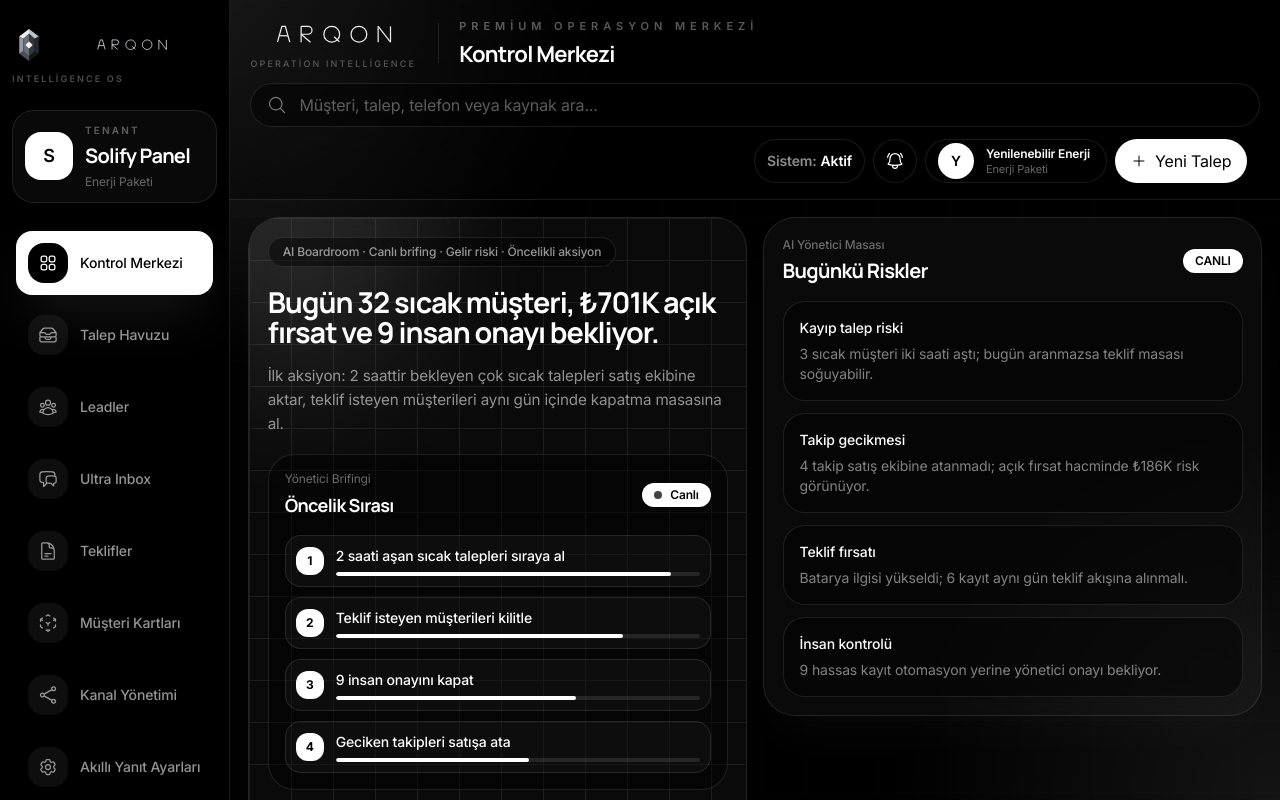
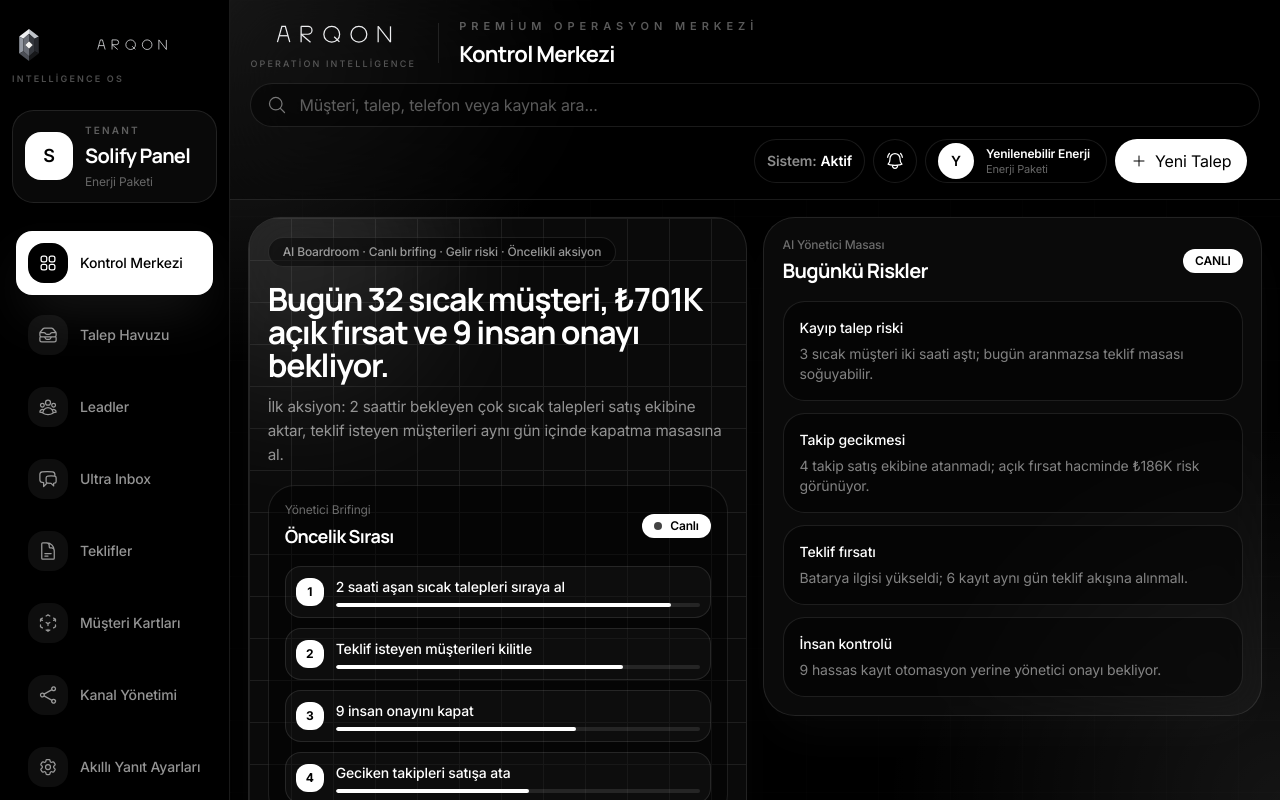
Before and after one commit to ULTRABRT/ultra-crm-panel, a Next.js app: page / in a window 1280 px wide. Built offline with nearby package versions, Linux system fonts and the light colour scheme.

Commit message:
finalize dashboard visual balance

```diff
--- a/app/globals.css
+++ b/app/globals.css
@@ -107,7 +107,7 @@ body {
 
 .arqon-hero-kpi-grid {
   display: grid;
-  gap: clamp(0.75rem, 1cqi, 1rem);
+  gap: clamp(0.85rem, 1.05cqi, 1rem);
   grid-template-columns: repeat(2, minmax(0, 1fr));
 }
 
--- a/components/CommandInsights.tsx
+++ b/components/CommandInsights.tsx
@@ -71,7 +71,7 @@ const activities = [
 export function CommandInsights() {
   return (
     <section className="arqon-section-gap arqon-split-grid items-start [--arqon-split-min:24rem]">
-      <div className="rounded-[2rem] border border-white/10 bg-black/45 p-5 shadow-2xl shadow-black/40">
+      <div className="self-start rounded-[2rem] border border-white/10 bg-black/45 p-5 shadow-2xl shadow-black/40">
         <div className="mb-4 flex items-center justify-between gap-4">
           <div>
             <p className="text-xs font-medium text-white/40">Kaynak Performansı</p>
--- a/components/DashboardHero.tsx
+++ b/components/DashboardHero.tsx
@@ -31,13 +31,13 @@ export function DashboardHero() {
           AI Boardroom · Canlı brifing · Gelir riski · Öncelikli aksiyon
         </div>
 
-        <div className="arqon-split-grid mt-5 [--arqon-split-min:21rem]">
+        <div className="arqon-split-grid mt-4 [--arqon-split-min:21rem]">
           <div>
-            <h1 className="max-w-4xl text-[clamp(1.8rem,3.15cqi,3.05rem)] font-semibold leading-[1.06] tracking-[-0.05em]">
+            <h1 className="max-w-4xl text-[clamp(2rem,3.45cqi,3.35rem)] font-semibold leading-[1.04] tracking-[-0.05em]">
               Bugün 32 sıcak müşteri, ₺701K açık fırsat ve 9 insan onayı bekliyor.
             </h1>
 
-            <p className="mt-4 max-w-3xl text-[clamp(0.95rem,1.15cqi,1.05rem)] leading-6 text-white/55">
+            <p className="mt-3 max-w-3xl text-[clamp(0.95rem,1.15cqi,1.05rem)] leading-6 text-white/55">
               İlk aksiyon: 2 saattir bekleyen çok sıcak talepleri satış ekibine
               aktar, teklif isteyen müşterileri aynı gün içinde kapatma masasına al.
             </p>
@@ -81,7 +81,7 @@ export function DashboardHero() {
           </div>
         </div>
 
-        <div className="arqon-hero-kpi-grid mt-5">
+        <div className="arqon-hero-kpi-grid mt-4">
           {stats.map((stat) => {
             const numericValue = getSafeIntegerValue(stat.value);
 
```
